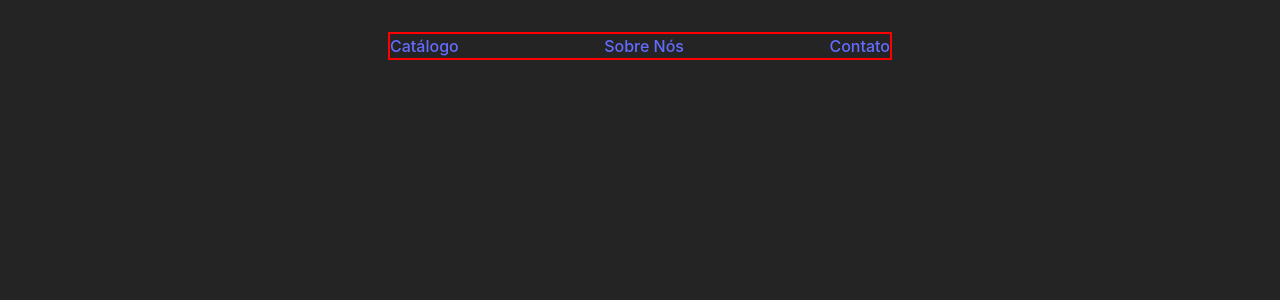
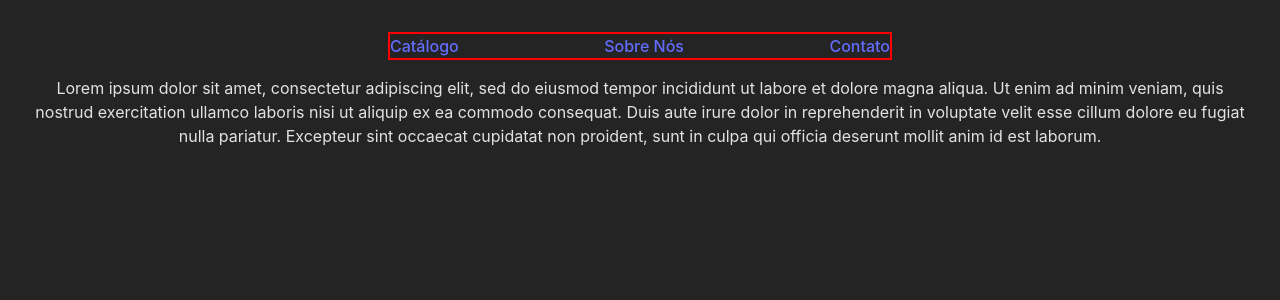
Before and after one commit to IsaacAlfredo/commerce, a React (Vite) app in the folder commerce/: page /about in a window 1280 px wide. Shown: the top 300 px of the page. Built offline with nearby package versions, Linux system fonts and the light colour scheme.

Commit message:
about and contact info

```diff
--- a/commerce/src/pages/About/About.jsx
+++ b/commerce/src/pages/About/About.jsx
@@ -5,6 +5,15 @@
   return (
     <>
       <NavBar />
+      <p>
+        Lorem ipsum dolor sit amet, consectetur adipiscing elit, sed do eiusmod
+        tempor incididunt ut labore et dolore magna aliqua. Ut enim ad minim
+        veniam, quis nostrud exercitation ullamco laboris nisi ut aliquip ex ea
+        commodo consequat. Duis aute irure dolor in reprehenderit in voluptate
+        velit esse cillum dolore eu fugiat nulla pariatur. Excepteur sint
+        occaecat cupidatat non proident, sunt in culpa qui officia deserunt
+        mollit anim id est laborum.
+      </p>
     </>
   );
 }
--- a/commerce/src/pages/Contact/Contact.jsx
+++ b/commerce/src/pages/Contact/Contact.jsx
@@ -5,6 +5,9 @@
   return (
     <>
       <NavBar />
+      <strong>E-mail: example@mail.com</strong>
+      <strong>Telefone: (99) 9 9999-9999</strong>
+      <strong>Instagram: @example</strong>
     </>
   );
 }
```
